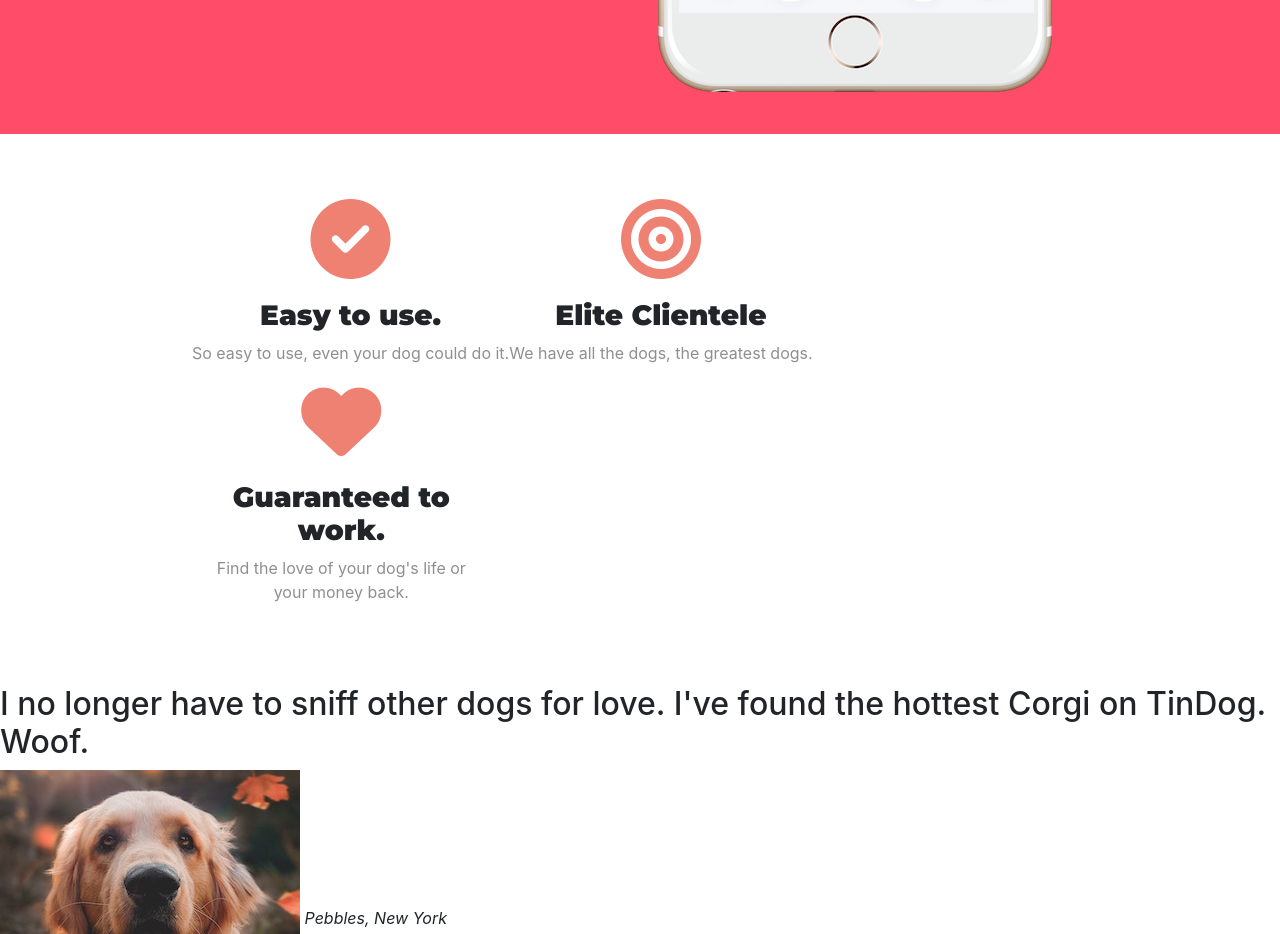
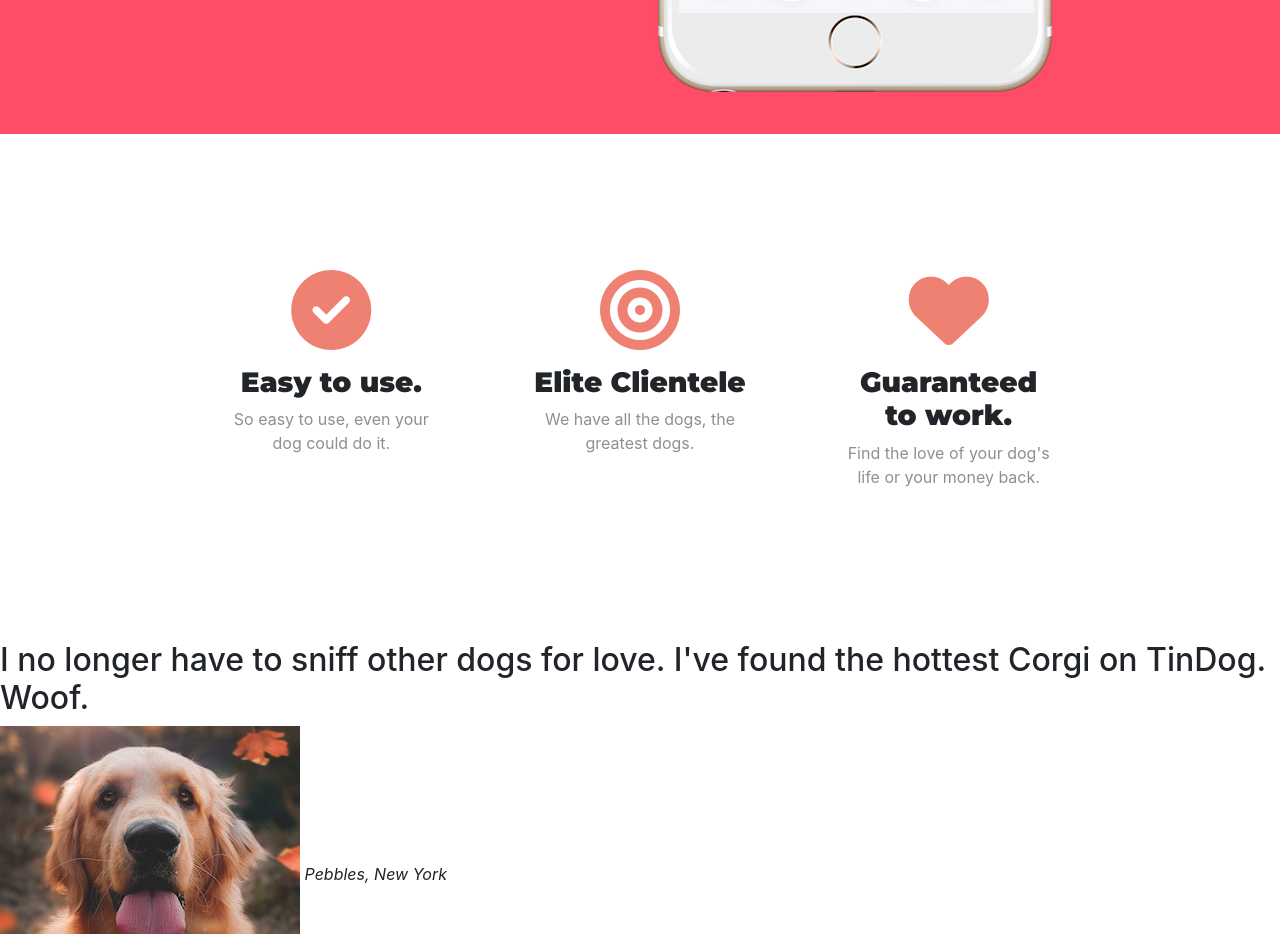
Before and after one commit to MahmoudHDev/tinddog, a plain HTML site: page index.html in a window 1280 px wide. Shown: the part 940-1874 px from the top of the page. Drawn offline with nearby package versions, Linux system fonts and the light colour scheme.

Commit message:
adding some styles

```diff
--- a/css/styles.css
+++ b/css/styles.css
@@ -40,16 +40,21 @@ h1{
 
 /* Features */
 #features {
+    padding: 7% 15%;
     text-align: center;
-    padding: 3% 15%;
 }
 
-#features i {
+#features .featured-box {
+    text-align: center;
+    padding: 5%;
+}
+
+.icon {
     color: #ef8172;
     padding-bottom: 20px;
+    padding-bottom: 1rem;
 }
-
-#features i:hover {
+.icon:hover {
     color: #ff4c68;
 
 }
--- a/index.html
+++ b/index.html
@@ -70,29 +70,28 @@
 
   <section id="features">
 
-    <div class="container-fluid">
+
       <div class="row">
 
-        <div col-lg-4>
-          <i class="fa-solid fa-circle-check fa-5x"></i>
+        <div class="featured-box col-lg-4">
+          <i class="icon fa-solid fa-circle-check fa-5x"></i>
           <h3>Easy to use.</h3>
           <p>So easy to use, even your dog could do it.</p>
         </div>
 
-        <div col-lg-4>
-          <i class="fa-solid fa-bullseye fa-5x"></i>
+        <div class="featured-box col-lg-4">
+          <i class="icon fa-solid fa-bullseye fa-5x"></i>
           <h3>Elite Clientele</h3>
           <p>We have all the dogs, the greatest dogs.</p>
         </div>
 
-        <div class="col-lg-4">
-          <i class="fa-solid fa-heart fa-5x"></i>
+        <div class="featured-box col-lg-4">
+          <i class="icon fa-solid fa-heart fa-5x"></i>
           <h3>Guaranteed to work.</h3>
           <p>Find the love of your dog's life or your money back.</p>
         </div>
 
       </div>
-  </div>
 
   </section>
 
```
